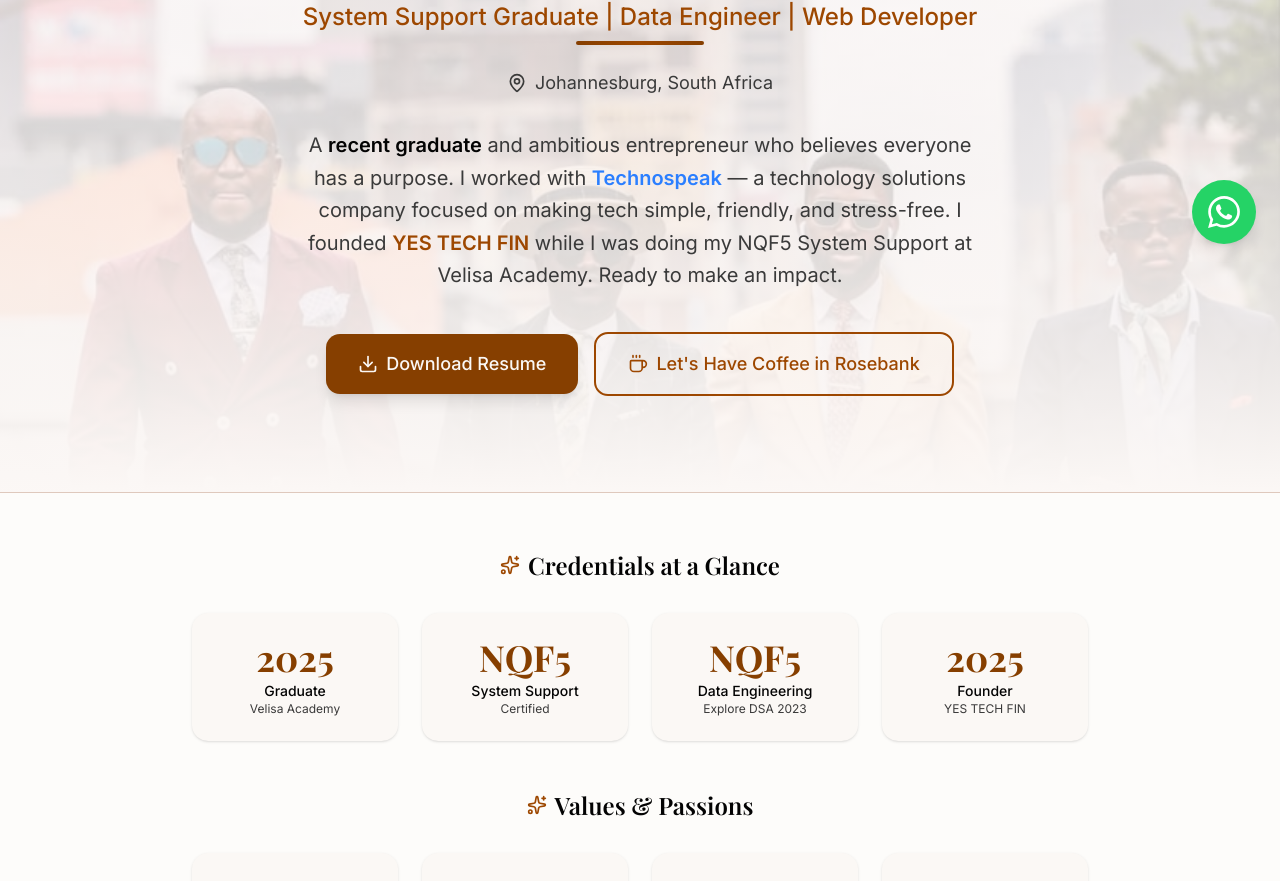
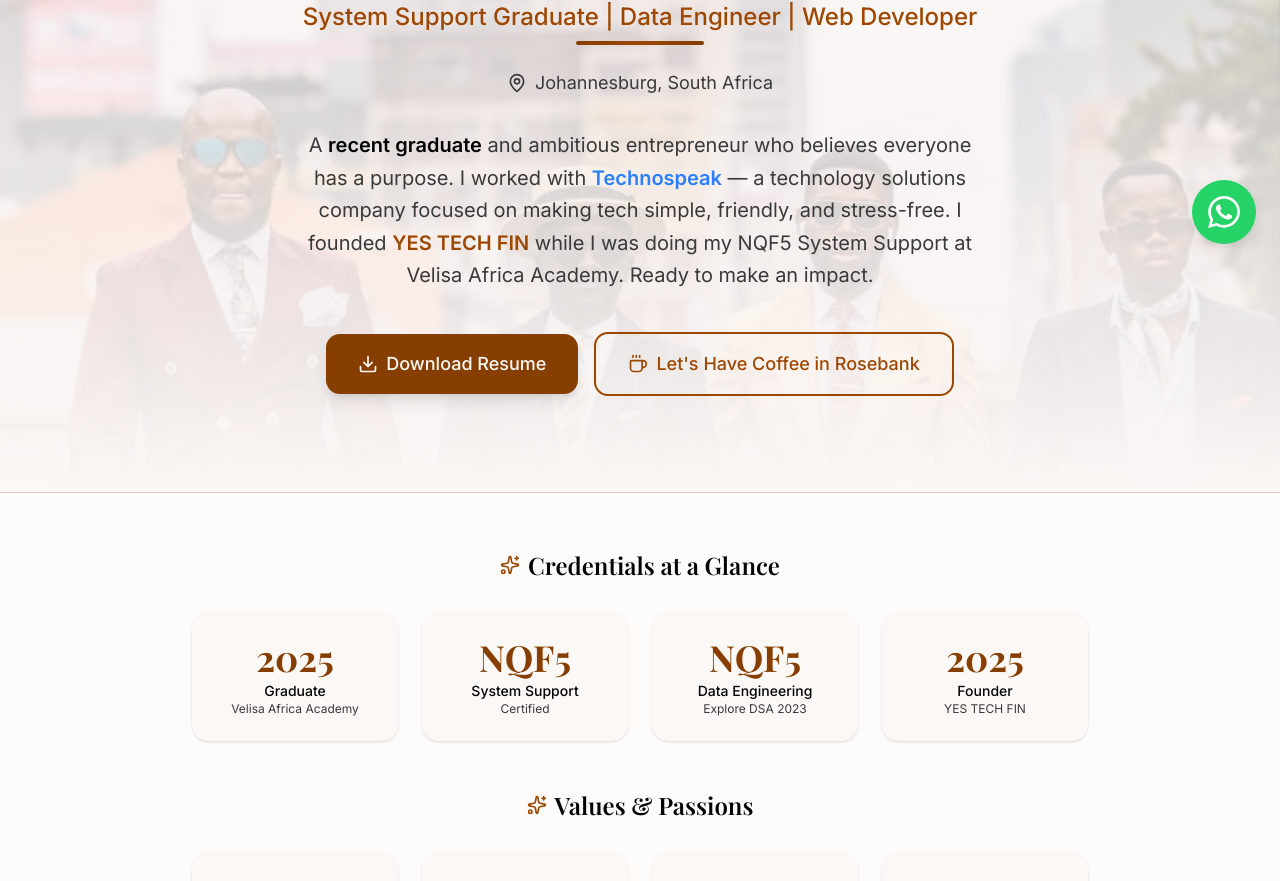
Before and after one commit to BMNKUNA/mondenkunats, a Next.js app: page / in a window 1280 px wide. Shown: the part 532-1413 px from the top of the page. Built offline with nearby package versions, Linux system fonts and the light colour scheme; a web font is replaced by a local one.

Commit message:
fixed velisa refs

```diff
--- a/components/sections/about-section.tsx
+++ b/components/sections/about-section.tsx
@@ -23,7 +23,7 @@ export function AboutSection() {
         <div className="mb-8 flex items-center justify-center gap-3 rounded-xl bg-primary/10 p-4">
           <Award className="h-6 w-6 text-primary" />
           <p className="font-medium text-foreground">
-            Proud 2025 Graduate in System Support from Velisa Academy
+            Proud 2025 Graduate in System Support from Velisa Africa Academy
           </p>
         </div>
 
@@ -33,7 +33,7 @@ export function AboutSection() {
             {"I'm"} <span className="font-semibold text-foreground">Monde Nkuna</span>, a recent graduate, passionate technologist, and ambitious entrepreneur based in Johannesburg. I grew up between the coastal city of Durban and the scenic towns of Barberton and Malelane in Mpumalanga, experiences that shaped my adaptable and resilient character.
           </p>
           <p>
-            As a <span className="font-semibold text-foreground">fresh graduate with an NQF5 in System Support</span> from Velisa Academy (2025) and an NQF5 in Data Engineering from Explore Data Science Academy (2023), I bring a unique combination of technical expertise and eagerness to learn. My academic journey has equipped me with the skills to handle complex technical challenges, and my entrepreneurial spirit drives me to continuously push boundaries.
+            As a <span className="font-semibold text-foreground">fresh graduate with an NQF5 in System Support</span> from Velisa Africa Academy (2025) and an NQF5 in Data Engineering from Explore Data Science Academy (2023), I bring a unique combination of technical expertise and eagerness to learn. My academic journey has equipped me with the skills to handle complex technical challenges, and my entrepreneurial spirit drives me to continuously push boundaries.
           </p>
           <p>
             I believe that everyone has a unique purpose in this life, and {"I'm"} committed to helping others discover and achieve theirs. {"I'm"} known for being friendly, approachable, and genuinely invested in seeing the people around me succeed.
@@ -56,7 +56,7 @@ export function AboutSection() {
               <h3 className="font-semibold text-foreground">Education</h3>
             </div>
             <p className="text-sm text-muted-foreground">
-              <span className="font-medium text-foreground">2025 Graduate</span> - NQF5 System Support (Velisa Academy) and NQF5 Data Engineering (Explore Data Science Academy, 2023).
+              <span className="font-medium text-foreground">2025 Graduate</span> - NQF5 System Support (Velisa Africa Academy) and NQF5 Data Engineering (Explore Data Science Academy, 2023).
             </p>
           </div>
 
@@ -92,7 +92,7 @@ export function AboutSection() {
               <h3 className="font-semibold text-foreground">Entrepreneurship</h3>
             </div>
             <p className="text-sm text-muted-foreground">
-              I founded <span className="font-semibold text-accent">YES TECH FIN</span> while I was doing my NQF5 System Support at Velisa Academy. Ambitious entrepreneur with a passion for learning and innovation.
+              I founded <span className="font-semibold text-accent">YES TECH FIN</span> while I was doing my NQF5 System Support at Velisa Africa Academy. Ambitious entrepreneur with a passion for learning and innovation.
             </p>
           </div>
         </div>
--- a/components/sections/experience-section.tsx
+++ b/components/sections/experience-section.tsx
@@ -9,7 +9,7 @@ export function ExperienceSection() {
       companyClass: "text-accent font-semibold",
       period: "2025 - Present",
       description:
-        "I founded YES TECH FIN while I was doing my NQF5 System Support at Velisa Academy. As an ambitious entrepreneur, I am building technology solutions that make a difference. This venture represents my commitment to innovation and my belief that technology can empower communities.",
+        "I founded YES TECH FIN while I was doing my NQF5 System Support at Velisa Africa Academy. As an ambitious entrepreneur, I am building technology solutions that make a difference. This venture represents my commitment to innovation and my belief that technology can empower communities.",
       highlights: ["Tech Solutions", "Entrepreneurship", "Innovation"],
     },
     {
@@ -25,7 +25,7 @@ export function ExperienceSection() {
     {
       icon: GraduationCap,
       title: "System Support NQF5",
-      company: "Velisa Academy",
+      company: "Velisa Africa Academy",
       period: "2025",
       description:
         "Recently graduated with NQF5 certification in System Support. Gained comprehensive knowledge in IT infrastructure, troubleshooting, network administration, and technical support. Equipped to handle complex IT environments and provide effective solutions.",
--- a/components/sections/home-section.tsx
+++ b/components/sections/home-section.tsx
@@ -74,7 +74,7 @@ export function HomeSection({ onNavigate }: HomeSectionProps) {
             >
               Technospeak
             </a>{" "}
-            — a technology solutions company focused on making tech simple, friendly, and stress-free. I founded <span className="font-semibold text-accent">YES TECH FIN</span> while I was doing my NQF5 System Support at Velisa Academy. Ready to make an impact.
+            — a technology solutions company focused on making tech simple, friendly, and stress-free. I founded <span className="font-semibold text-accent">YES TECH FIN</span> while I was doing my NQF5 System Support at Velisa Africa Academy. Ready to make an impact.
           </p>
 
           {/* CTA Buttons */}
@@ -111,7 +111,7 @@ export function HomeSection({ onNavigate }: HomeSectionProps) {
             <div className="rounded-2xl bg-background p-5 text-center shadow-sm transition-all hover:shadow-md md:p-6">
               <p className="font-serif text-3xl font-bold text-primary md:text-4xl">2025</p>
               <p className="mt-1 text-sm font-medium text-foreground">Graduate</p>
-              <p className="text-xs text-muted-foreground">Velisa Academy</p>
+              <p className="text-xs text-muted-foreground">Velisa Africa Academy</p>
             </div>
             <div className="rounded-2xl bg-background p-5 text-center shadow-sm transition-all hover:shadow-md md:p-6">
               <p className="font-serif text-3xl font-bold text-primary md:text-4xl">NQF5</p>
--- a/generate-resume-pdf.mjs
+++ b/generate-resume-pdf.mjs
@@ -10,14 +10,14 @@ const profile = {
   email: "admin@technospeak.co.za",
   website: "https://techno-speak.jnb1a.cloudlet.cloud/",
   summary:
-    "Motivated System Support Graduate with NQF5 certification from Velisa Academy (2025) and NQF5 Data Engineering from Explore Data Science Academy (2023). I am building my early career in IT support and digital solutions, with hands-on experience from founding YES TECH FIN while studying and supporting clients through Technospeak.",
+    "Motivated System Support Graduate with NQF5 certification from Velisa Africa Academy (2025) and NQF5 Data Engineering from Explore Data Science Academy (2023). I am building my early career in IT support and digital solutions, with hands-on experience from founding YES TECH FIN while studying and supporting clients through Technospeak.",
   experience: [
     {
       role: "Founder",
       company: "YES TECH FIN",
       period: "2025 - Present",
       details:
-        "Founded YES TECH FIN while doing my NQF5 System Support at Velisa Academy. Built practical experience in client support, problem solving, and delivering simple technology solutions.",
+        "Founded YES TECH FIN while doing my NQF5 System Support at Velisa Africa Academy. Built practical experience in client support, problem solving, and delivering simple technology solutions.",
     },
     {
       role: "System Support & Digital Assistance",
@@ -28,7 +28,7 @@ const profile = {
     },
   ],
   education: [
-    "NQF5 System Support, Velisa Academy (2025)",
+    "NQF5 System Support, Velisa Africa Academy (2025)",
     "NQF5 Data Engineering, Explore Data Science Academy (2023)",
   ],
   skills: [
```
